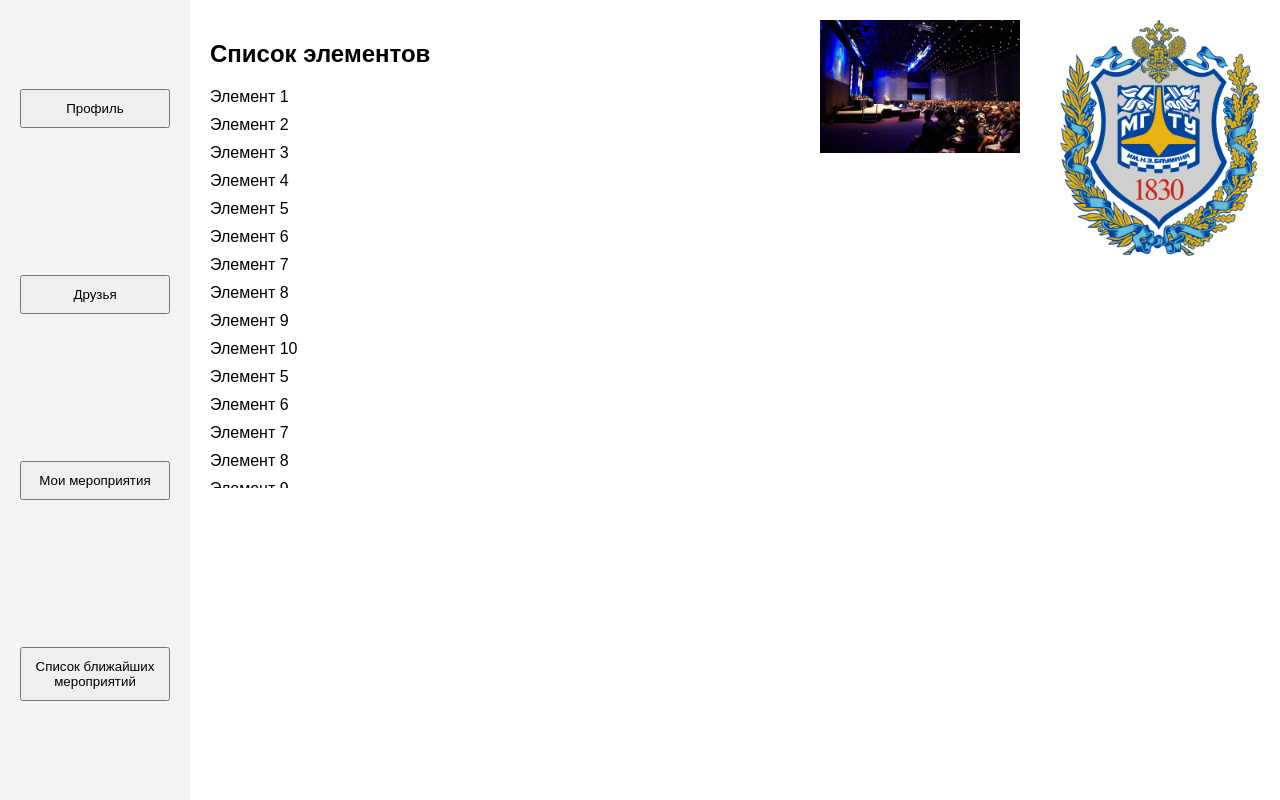
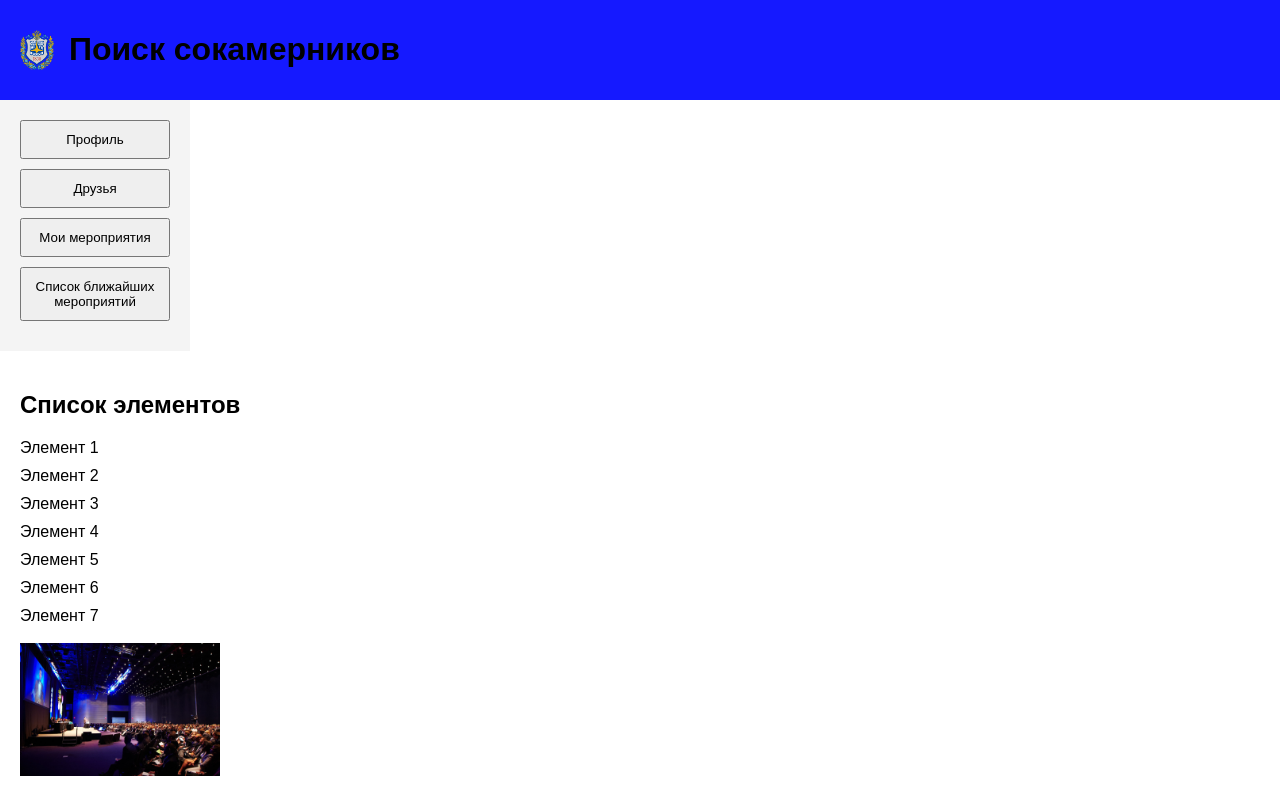
Before and after one commit to Sam64x/jsCalc, a plain HTML site: page index.html in a window 1280 px wide. Drawn offline with Linux system fonts and the light colour scheme; files whose address does not match are found by name.

Commit message:
изменения

```diff
--- a/index.html
+++ b/index.html
@@ -8,10 +8,22 @@
     <style>
         body {
             display: flex;
+			flex-direction: column;
             margin: 0;
             height: 100vh;
             font-family: Arial, sans-serif;
         }
+		.header {
+			display: flex;
+			align-items: center;
+			padding: 10px 20px;
+			background-color: #1519ff;
+		}
+		.header img {
+			height: 40px;
+			margin-right: 15px;
+
+		}
         .sidebar {
             width: 150px;
             background-color: #f4f4f4;
@@ -49,10 +61,13 @@
 		nav ul{height:400px; width:18%;}
 
 		nav ul{overflow:hidden; overflow-y:scroll;}
-
     </style>
 </head>
 <body>
+	<header class="header">
+		<img src="brain\img\logo.png" alt="logo">
+		<h1>Поиск сокамерников</h1>
+	</header>
     <div class="sidebar">
         <button>Профиль</button>
         <button>Друзья</button>
@@ -95,10 +110,7 @@
 		</nav>
     </div>
     <div class="image-container">
-        <img src="D:\BaumankaSite\brain\img\event.jpg" alt="Example Image">
-    </div>
-	<div class="image-container">
-        <img src="D:\BaumankaSite\brain\img\logo.png" alt="Example Image">
+        <img src="brain\img\event.jpg" alt="Example Image">
     </div>
 </body>
 </html>
```
